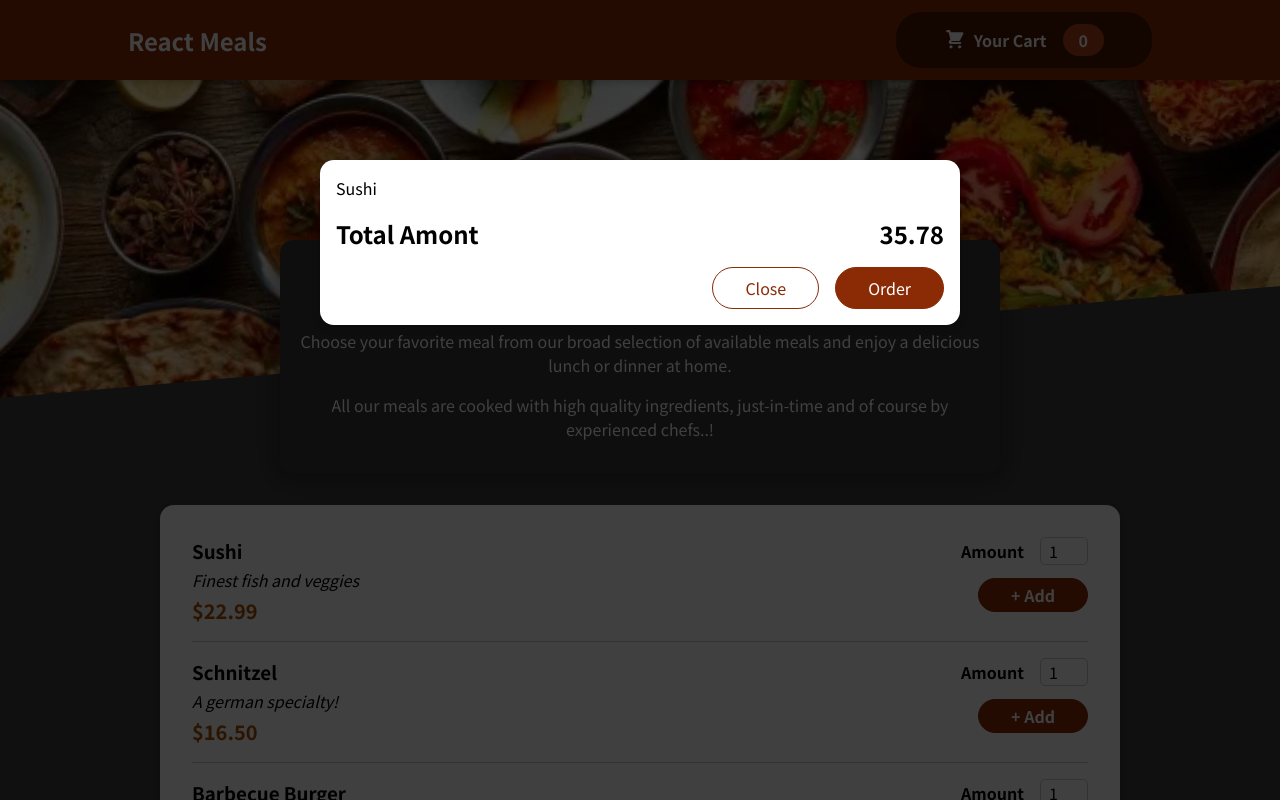
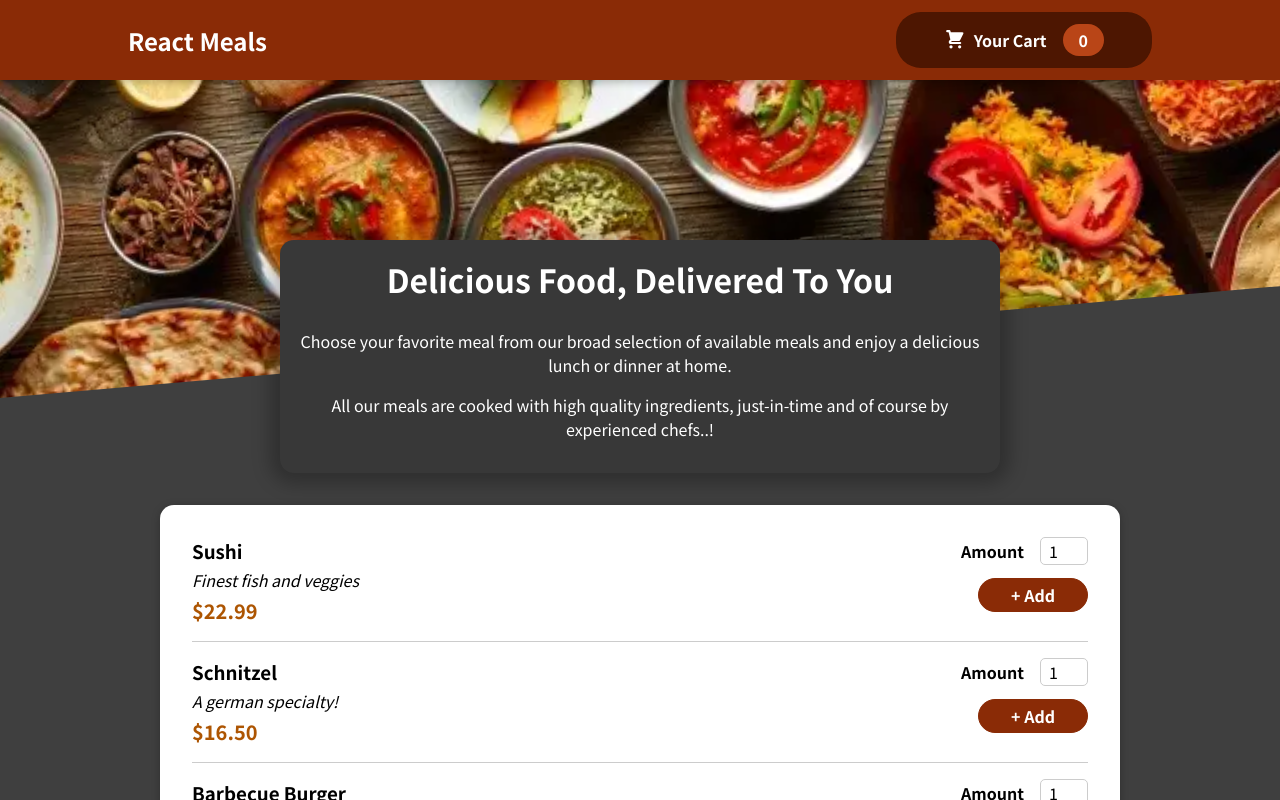
Before and after one commit to Thaheershaik6/Restaurant_website, a React (Create React App) app: page / in a window 1280 px wide. Shown: the top 800 px of the page. Built offline with nearby package versions, Linux system fonts and the light colour scheme.

Commit message:
Cart open and close updated

```diff
--- a/src/App.js
+++ b/src/App.js
@@ -1,15 +1,23 @@
-import React, { Fragment } from "react";
+import React, { Fragment, useState } from "react";
 
 import Header from "./components/Layout/Header";
 import Meals from "./components/Meals/Meals";
 import Cart from "./components/Cart/Cart";
 
+function App() {
+  const [cartIsShown, setCartIsShown] = useState(false);
 
-function App() {
+  const showCartHandler = () => {
+    setCartIsShown(true);
+  };
+  const hideCartHandler = () => {
+    setCartIsShown(false);
+  };
+
   return (
     <Fragment>
-      <Cart />
-      <Header></Header>
+      {cartIsShown && <Cart onCloseCart={hideCartHandler} />}
+      <Header onShowCart={showCartHandler}></Header>
       <main>
         <Meals></Meals>
       </main>
--- a/src/components/Cart/Cart.js
+++ b/src/components/Cart/Cart.js
@@ -5,21 +5,23 @@
 
 const Cart = (props) => {
   const cartitems = (
-    <ul className={classes['cart-items']}>
+    <ul className={classes["cart-items"]}>
       {[{ id: "c1", name: "Sushi", amount: 2, prise: 22.99 }].map((item) => (
         <li>{item.name}</li>
       ))}
     </ul>
   );
   return (
-    <Modal>
+    <Modal onClose={props.onCloseCart}>
       {cartitems}
       <div className={classes.total}>
         <span>Total Amont</span>
         <span>35.78</span>
       </div>
       <div className={classes.actions}>
-        <button className={classes['button--alt']}>Close</button>
+        <button className={classes["button--alt"]} onClick={props.onCloseCart}>
+          Close
+        </button>
         <button className={classes.button}>Order</button>
       </div>
     </Modal>
--- a/src/components/Layout/Header.js
+++ b/src/components/Layout/Header.js
@@ -1,23 +1,22 @@
-import React from 'react';
+import React from "react";
 
-import mealsImage from '../assets/Header-image.jpg';
+import mealsImage from "../assets/Header-image.jpg";
 
-import classes from './Header.module.css';
-import HeaderCartButton from './HeaderCratButton';
+import classes from "./Header.module.css";
+import HeaderCartButton from "./HeaderCratButton";
 
 const Header = (props) => {
-
-    return(
+  return (
     <div>
       <header className={classes.header}>
         <h2>React Meals</h2>
-                <HeaderCartButton></HeaderCartButton>
+        <HeaderCartButton onClick={props.onShowCart}></HeaderCartButton>
       </header>
-            <div className={classes['main-image']}>
-            <img src={mealsImage} alt='A table of full delicious food!'/>
+      <div className={classes["main-image"]}>
+        <img src={mealsImage} alt="A table of full delicious food!" />
       </div>
     </div>
   );
-}
+};
 
 export default Header;
--- a/src/components/Layout/HeaderCratButton.js
+++ b/src/components/Layout/HeaderCratButton.js
@@ -6,7 +6,7 @@
 const HeaderCartButton = (props) => {
   return (
     <Fragment>
-      <button className={classes.button}>
+      <button className={classes.button} onClick={props.onClick}>
         <span className={classes.icon}>
           <CartIcon></CartIcon>
         </span>
--- a/src/components/UI/Modal.js
+++ b/src/components/UI/Modal.js
@@ -4,7 +4,7 @@
 import classes from "./Modal.module.css";
 
 const Backdrop = (props) => {
-  return <div className={classes.backdrop} />;
+  return <div className={classes.backdrop} onClick={props.onClose} />;
 };
 
 const ModalOverlay = (props) => {
@@ -20,7 +20,7 @@
 const Modal = (props) => {
   return (
     <Fragment>
-      {ReactDOM.createPortal(<Backdrop />, portalElement)}
+      {ReactDOM.createPortal(<Backdrop onClose={props.onClose}/>, portalElement)}
       {ReactDOM.createPortal(
         <ModalOverlay>{props.children}</ModalOverlay>,
         portalElement
```
Lines whose indentation alone changed are shown as unchanged.
